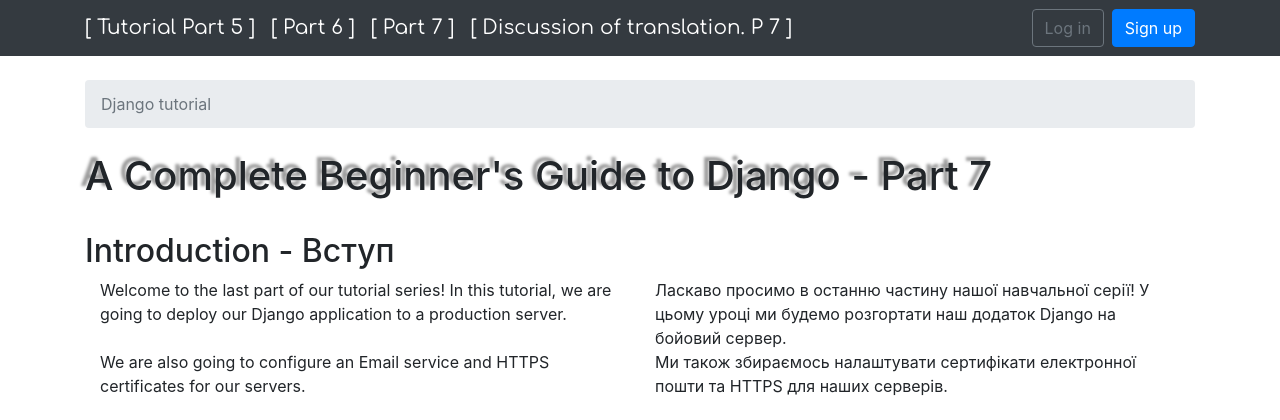
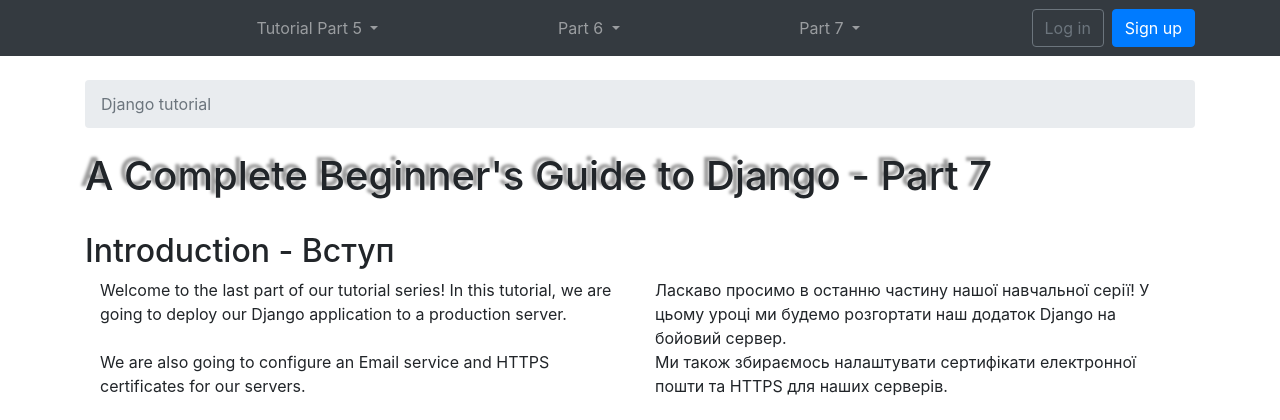
Before and after one commit to ownmir/Compilation, a Django app: page /7/ in a window 1280 px wide; the page is wider, and only the part inside the window is pictured. Shown: the top 420 px of that part. Run offline with Django 3.2, Linux system fonts and the light colour scheme; parts of the project's set-up code (start-up, migrations or seed data) failed here and were passed over; some libraries are stand-ins or nearby versions.

Commit message:
'ver0.1.5WorkWithMenu'

```diff
--- a/simple_forum/templates/simple_forum/forum_base.html
+++ b/simple_forum/templates/simple_forum/forum_base.html
@@ -12,7 +12,7 @@
   </head>
   <body>
   {% block body %}
-    <nav class="navbar navbar-expand-lg navbar-dark bg-dark">
+    <nav class="navbar sticky-top navbar-expand-lg navbar-dark bg-dark">
       <div class="container">
         {% block brand %}
             <a class="navbar-brand" href="{% url 'simply_first' %}">Forum</a>
@@ -44,6 +44,7 @@
         </div>
       </div>
     </nav>
+
     <div class="container">
         <ol class="breadcrumb my-4">
             {% block breadcrumb %}
--- a/translate_tutor/templates/translate_tutor/trans_tutor7.html
+++ b/translate_tutor/templates/translate_tutor/trans_tutor7.html
@@ -2,10 +2,58 @@
 {% load static %}
 {% block title %}Tutorial 7{% endblock %}
 {% block brand %}
-    <a class="navbar-brand" href="{% url 'translate_tutor' %}">[ Tutorial Part 5 ]</a>
-    <a class="navbar-brand" href="{% url 'translate_tutor6' %}">[ Part 6 ]</a>
-    <a class="navbar-brand" href="{% url 'translate_tutor7' %}">[ Part 7 ]</a>
-    <a class="navbar-brand" href="{% url 'category_topics' 3 %}">[ Discussion of translation. P 7 ]</a>
+{#    <a class="navbar-brand" href="{% url 'translate_tutor' %}">[ Tutorial Part 5 ]</a>#}
+{#    <a class="navbar-brand" href="{% url 'translate_tutor6' %}">[ Part 6 ]</a>#}
+{#    <a class="navbar-brand" href="{% url 'translate_tutor7' %}">[ Part 7 ]</a>#}
+    <button class="navbar-toggler" type="button" data-toggle="collapse" data-target="#mainMenu" aria-controls="m05" aria-expanded="false" aria-label="Toggle navigation05">
+    <span class="navbar-toggler-icon"></span>
+    </button>
+    <div class="collapse navbar-collapse" id="m05">
+          <ul class="navbar-nav ml-auto">
+            <li class="nav-item dropdown">
+              <a class="nav-link dropdown-toggle" href="{% url 'translate_tutor7' %}" id="userMenu05" data-toggle="dropdown" aria-haspopup="true" aria-expanded="false">
+                Tutorial Part 5
+              </a>
+              <div class="dropdown-menu" aria-labelledby="userMenu05">
+                <a class="dropdown-item" href="{% url 'my_account' %}">My account</a>
+                <a class="dropdown-item" href="#">Change password</a>
+                <div class="dropdown-divider"></div>
+                <a class="dropdown-item" href="{% url 'logout' %}">Log out</a>
+              </div>
+            </li>
+          </ul>
+    </div>
+    <div class="collapse navbar-collapse" id="m06">
+          <ul class="navbar-nav ml-auto">
+            <li class="nav-item dropdown">
+              <a class="nav-link dropdown-toggle" href="{% url 'translate_tutor6' %}" id="userMenu06" data-toggle="dropdown" aria-haspopup="true" aria-expanded="false">
+                Part 6
+              </a>
+              <div class="dropdown-menu" aria-labelledby="userMenu06">
+                <a class="dropdown-item" href="{% url 'my_account' %}">My account</a>
+                <a class="dropdown-item" href="#">Change password</a>
+                <div class="dropdown-divider"></div>
+                <a class="dropdown-item" href="{% url 'logout' %}">Log out</a>
+              </div>
+            </li>
+          </ul>
+    </div>
+    <div class="collapse navbar-collapse" id="m07">
+          <ul class="navbar-nav ml-auto">
+            <li class="nav-item dropdown">
+              <a class="nav-link dropdown-toggle" href="{% url 'translate_tutor7' %}" id="userMenu07" data-toggle="dropdown" aria-haspopup="true" aria-expanded="false">
+                Part 7
+              </a>
+              <div class="dropdown-menu" aria-labelledby="userMenu07">
+                <a class="dropdown-item" href="{% url 'my_account' %}">My account</a>
+                <a class="dropdown-item" href="#">Change password</a>
+                <div class="dropdown-divider"></div>
+                <a class="dropdown-item" href="{% url 'category_topics' 3 %}">Discussion of translation. P 7</a>
+              </div>
+            </li>
+          </ul>
+    </div>
+{#    <a class="navbar-brand" href="{% url 'category_topics' 3 %}">[ Discussion of translation. P 7 ]</a>#}
 {% endblock brand %}
 {% block breadcrumb %}
     <li class="breadcrumb-item active">Django tutorial</li>
```
